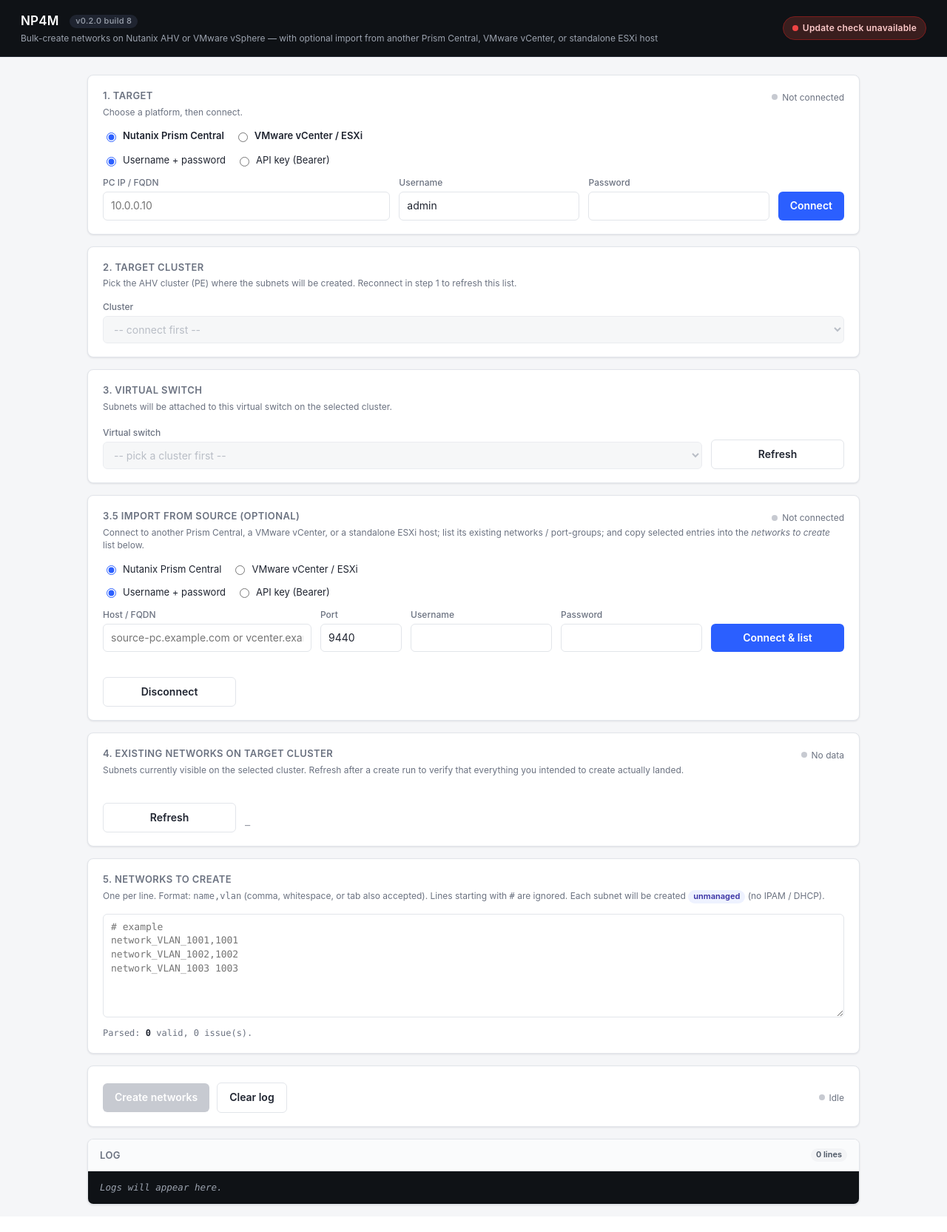
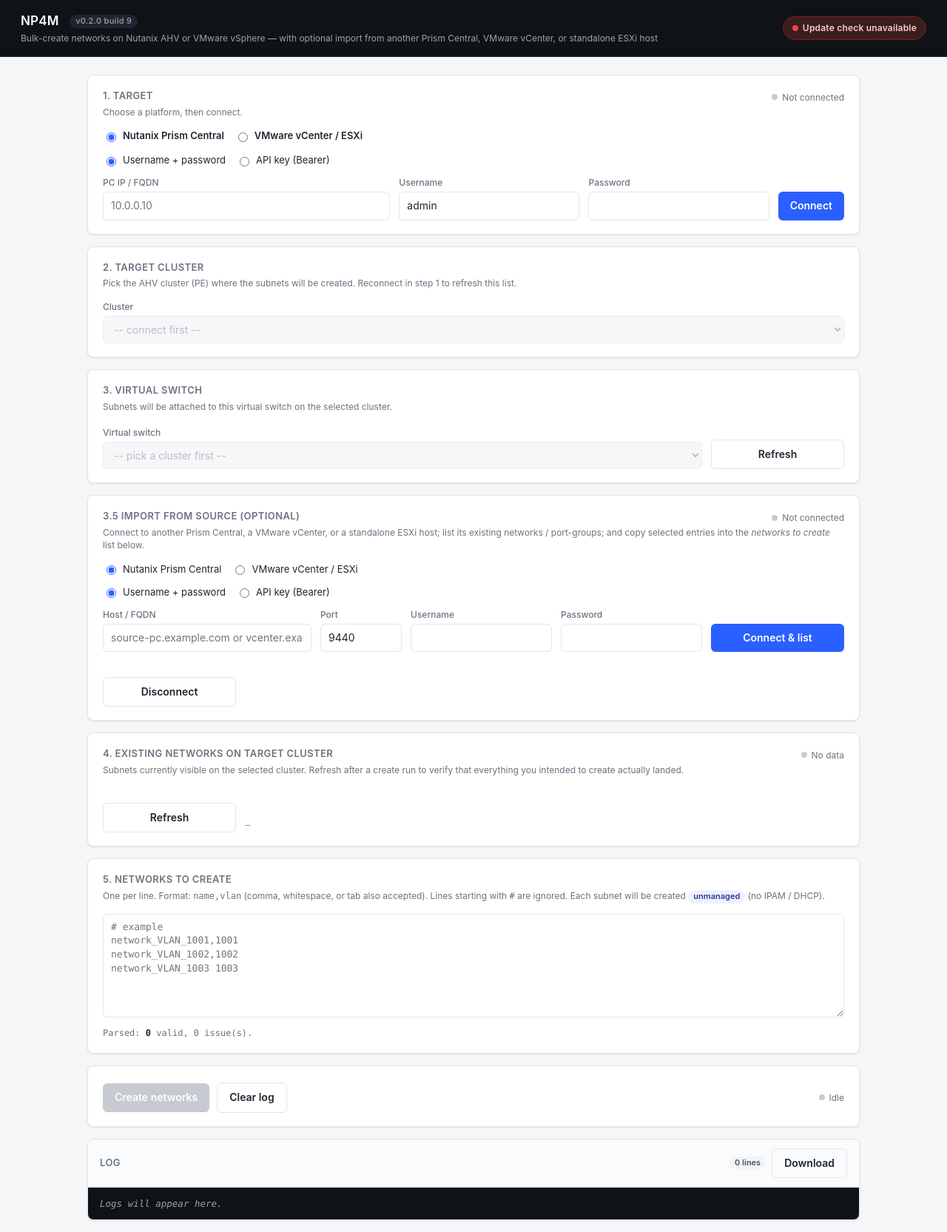
Before and after one commit to script-repo/ntnx-np4m, a Flask app: page / in a window 1280 px wide. Shown: the whole page at 74% size. Before the commit the page ends 1630 px from the top, so only its background shows below. Run offline with Flask 3, Linux system fonts and the light colour scheme; data that the repository does not hold is empty.

Commit message:
Add "Download log" button to the log card
* New Download button in the log card header, next to the line-count
  pill. Disabled when the log is empty; re-enabled the moment any line
  is added.
* Maintains a parallel logBuffer alongside the DOM so the downloaded
  file gets a clean text version with ISO timestamps (not the
  locale-formatted ones shown in the UI) and the level tag, e.g.

      2026-05-20T20:17:42.103Z  INFO    Connecting to 10.42.156.53:443 ...
      2026-05-20T20:17:43.711Z  OK      Source connected: 10.42.156.53 (VMware ESXi 6.7.0 ...).
      2026-05-20T20:17:55.412Z  ERROR   Existing-portgroups refresh failed: HTTP 401

* Output is np4m-log-<iso-timestamp>.txt with a small header block.
* "Clear log" now wipes both the DOM and the buffer and disables the
  Download button until new lines arrive.

app.py: BUILD 8 -> 9.

Co-authored-by: Cursor <cursoragent@cursor.com>

```diff
--- a/app.py
+++ b/app.py
@@ -50,7 +50,7 @@ from flask import (
 urllib3.disable_warnings(urllib3.exceptions.InsecureRequestWarning)
 
 __version__ = "0.2.0"
-BUILD = 8   # bump on every commit
+BUILD = 9   # bump on every commit
 
 app = Flask(__name__)
 
--- a/templates/index.html
+++ b/templates/index.html
@@ -270,6 +270,11 @@
       justify-content: space-between;
       background: #fafbfc;
     }
+    .log-card .log-head-actions {
+      display: flex;
+      align-items: center;
+      gap: 8px;
+    }
     .log-card h2 {
       margin: 0;
     }
@@ -804,7 +809,10 @@ network_VLAN_1003 1003"></textarea>
     <section class="card log-card" id="card-log">
       <div class="log-head">
         <h2>Log</h2>
-        <span class="pill gray" id="log-count">0 lines</span>
+        <div class="log-head-actions">
+          <span class="pill gray" id="log-count">0 lines</span>
+          <button class="secondary" id="btn-download-log" disabled title="Download log as a text file">Download</button>
+        </div>
       </div>
       <div class="log-pane" id="log-pane"></div>
     </section>
@@ -828,11 +836,24 @@ network_VLAN_1003 1003"></textarea>
       el.querySelector(".text").textContent = text;
     }
 
+    // Parallel buffer of log entries kept so "Download log" can produce a
+    // clean text file without re-parsing the DOM (which would lose the
+    // ISO timestamp and any HTML-escaped characters).
+    const logBuffer = [];
+
+    function refreshLogCount() {
+      const n = logBuffer.length;
+      $("log-count").textContent = n + (n === 1 ? " line" : " lines");
+      const btn = $("btn-download-log");
+      if (btn) btn.disabled = n === 0;
+    }
+
     function addLog(level, msg) {
       const pane = $("log-pane");
       const line = document.createElement("span");
       line.className = "log-line " + level;
-      const ts = new Date().toLocaleTimeString();
+      const now = new Date();
+      const ts = now.toLocaleTimeString();
       const tsSpan = document.createElement("span");
       tsSpan.className = "ts";
       tsSpan.textContent = "[" + ts + "]";
@@ -844,8 +865,44 @@ network_VLAN_1003 1003"></textarea>
       line.appendChild(document.createElement("br"));
       pane.appendChild(line);
       pane.scrollTop = pane.scrollHeight;
-      const count = pane.querySelectorAll(".log-line").length;
-      $("log-count").textContent = count + (count === 1 ? " line" : " lines");
+      logBuffer.push({ iso: now.toISOString(), ts, level: level || "info", msg: String(msg ?? "") });
+      refreshLogCount();
+    }
+
+    function clearLog() {
+      $("log-pane").innerHTML = "";
+      logBuffer.length = 0;
+      refreshLogCount();
+    }
+
+    function downloadLog() {
+      if (logBuffer.length === 0) return;
+      // Pad the level so columns line up in a plain-text viewer / grep.
+      const padLevel = (lvl) => (lvl + "      ").slice(0, 6);
+      const header = [
+        "# NP4M log",
+        "# generated: " + new Date().toISOString(),
+        "# lines: " + logBuffer.length,
+        "",
+      ].join("\n");
+      const body = logBuffer
+        .map((e) => `${e.iso}  ${padLevel(e.level).toUpperCase()}  ${e.msg}`)
+        .join("\n");
+      const blob = new Blob([header + body + "\n"], { type: "text/plain;charset=utf-8" });
+      const url = URL.createObjectURL(blob);
+      const a = document.createElement("a");
+      const stamp = new Date()
+        .toISOString()
+        .replace(/[:.]/g, "-")
+        .replace(/Z$/, "");
+      a.href = url;
+      a.download = `np4m-log-${stamp}.txt`;
+      document.body.appendChild(a);
+      a.click();
+      document.body.removeChild(a);
+      // Give the browser a moment to start the download before we revoke
+      // the object URL (Firefox will silently cancel if revoked too soon).
+      setTimeout(() => URL.revokeObjectURL(url), 1000);
     }
 
     async function postJson(url, payload) {
@@ -1982,10 +2039,9 @@ network_VLAN_1003 1003"></textarea>
       $("vs-select").addEventListener("change", updateCreateButton);
       $("networks-input").addEventListener("input", parseNetworks);
       $("btn-create").addEventListener("click", doCreate);
-      $("btn-clear-log").addEventListener("click", () => {
-        $("log-pane").innerHTML = "";
-        $("log-count").textContent = "0 lines";
-      });
+      $("btn-clear-log").addEventListener("click", clearLog);
+      $("btn-download-log").addEventListener("click", downloadLog);
+      refreshLogCount();
 
       document.querySelectorAll('input[name="src-kind"]').forEach((el) => {
         el.addEventListener("change", applySrcVisibility);
```
